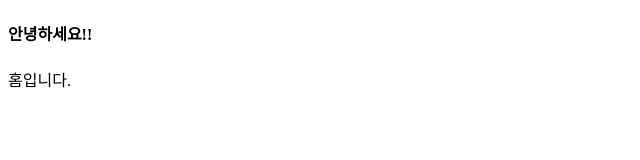
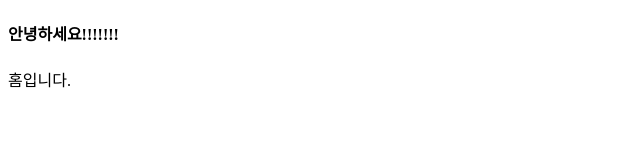
Before and after one commit to yw3108/network_project, a website: page index.html in a window 1280 px wide. Shown: the full height of the page, 0-640 px from the left. Drawn offline with Linux system fonts and the light colour scheme.

Commit message:
코드 수정

```diff
--- a/index.html
+++ b/index.html
@@ -10,7 +10,7 @@
 
 <body>
 
-    <h4>안녕하세요!!</h4>
+    <h4>안녕하세요!!!!!!!</h4>
     <p>홈입니다.</p>
 
 </body>
```
